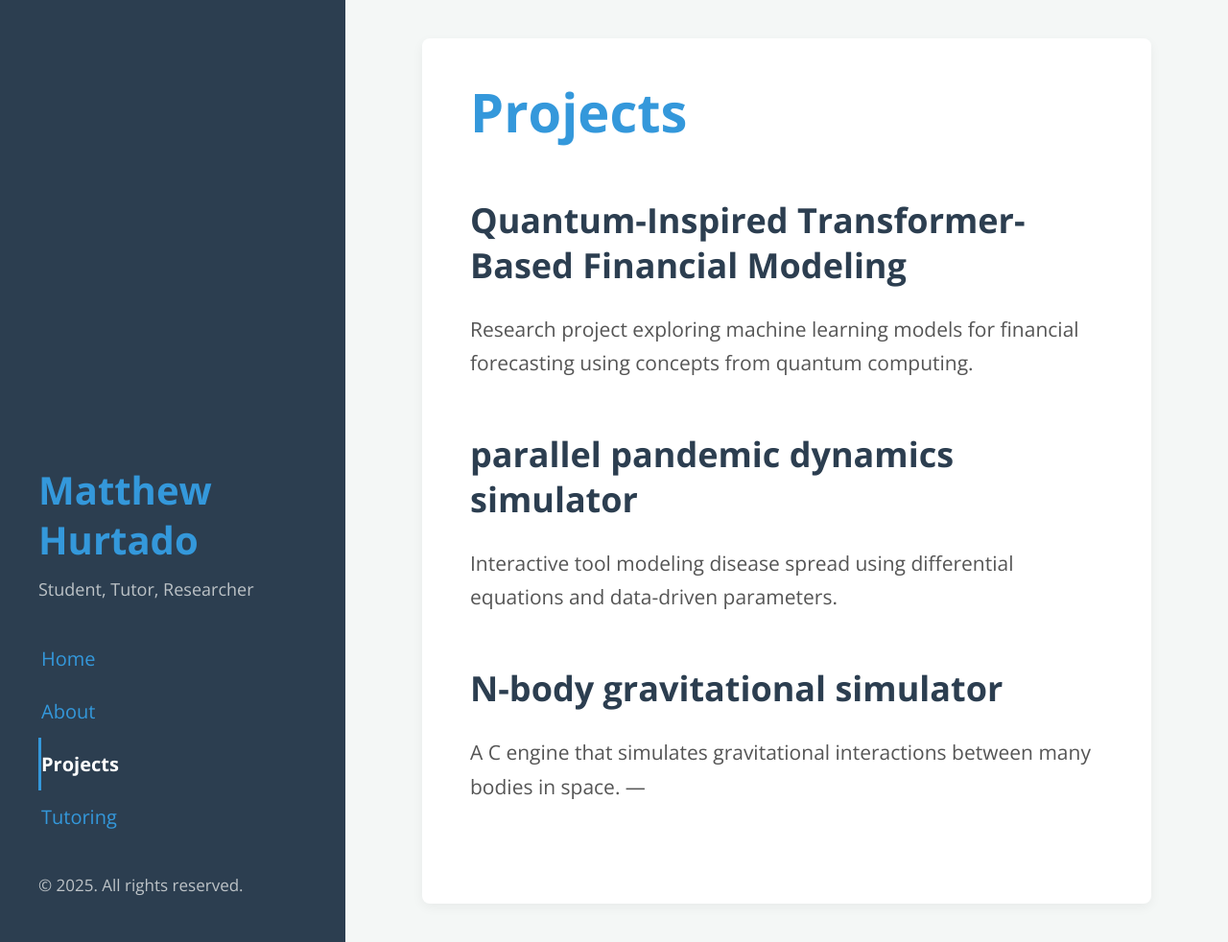
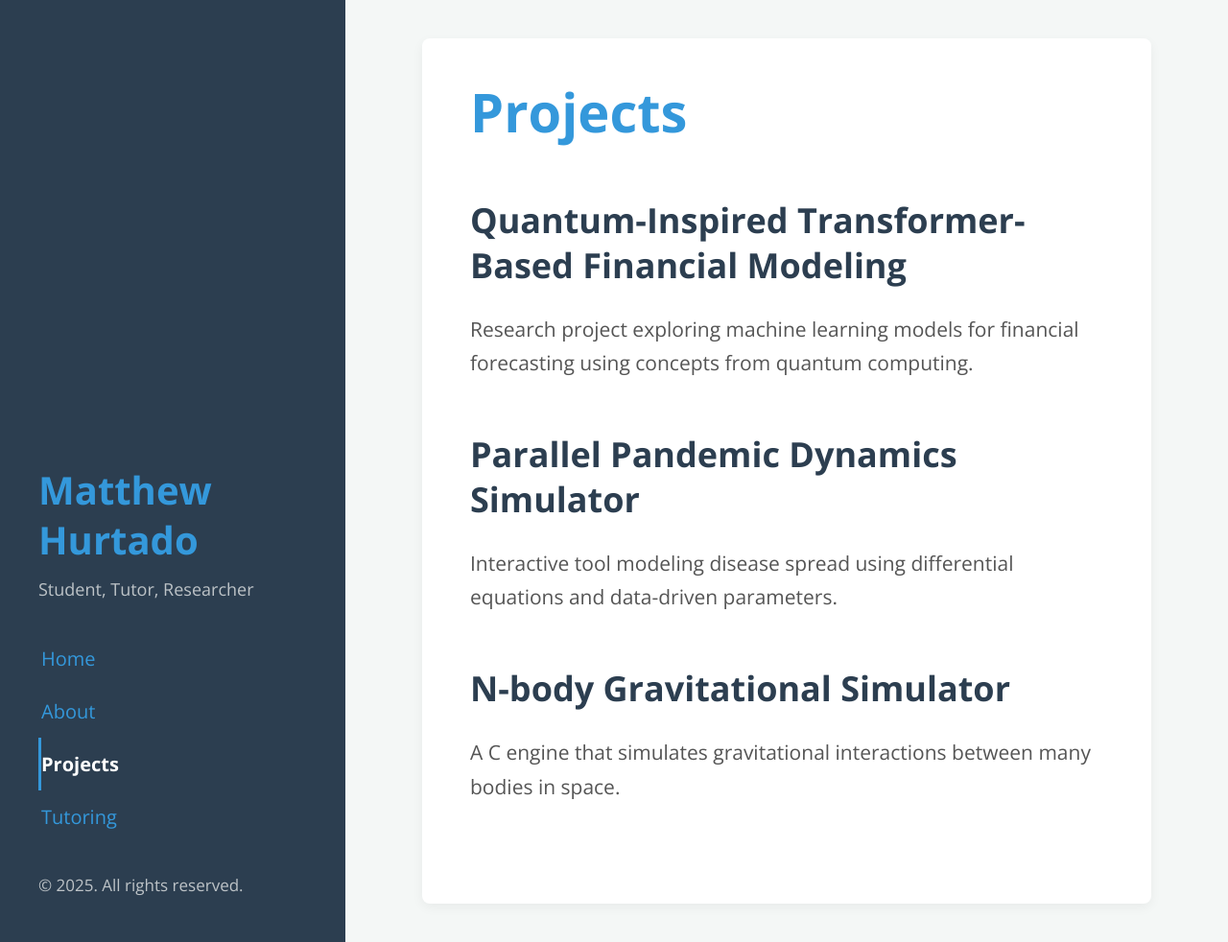
Before and after one commit to mehurtado/mehurtado.github.io, a Jekyll site: the page built from projects.md, in a window 1280 px wide and 982 px high. Shown: the whole window at 96% size. Built offline with Jekyll 4.4.1, drawn with Linux system fonts in a browser that asks for light colours.

```diff
--- a/projects.md
+++ b/projects.md
@@ -6,9 +6,8 @@ title: Projects
 ### Quantum-Inspired Transformer-Based Financial Modeling
 Research project exploring machine learning models for financial forecasting using concepts from quantum computing.
 
-### parallel pandemic dynamics simulator
+### Parallel Pandemic Dynamics Simulator
 Interactive tool modeling disease spread using differential equations and data-driven parameters.
 
-### N-body gravitational simulator
+### N-body Gravitational Simulator
 A C engine that simulates gravitational interactions between many bodies in space.
----
```
